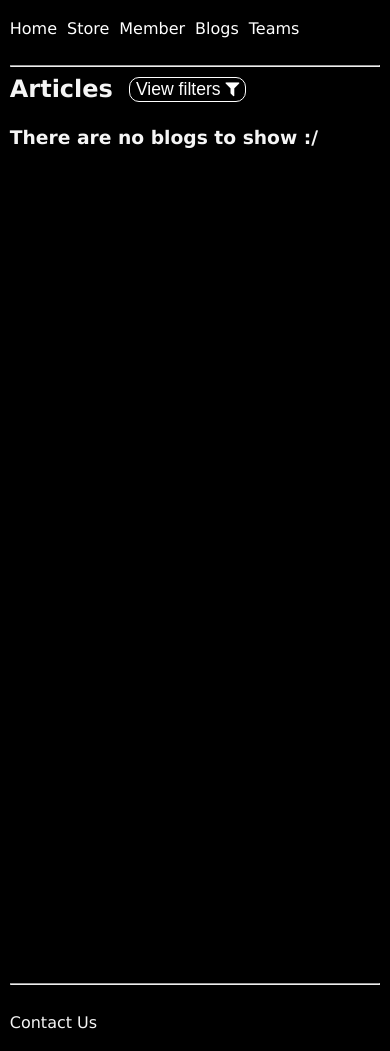
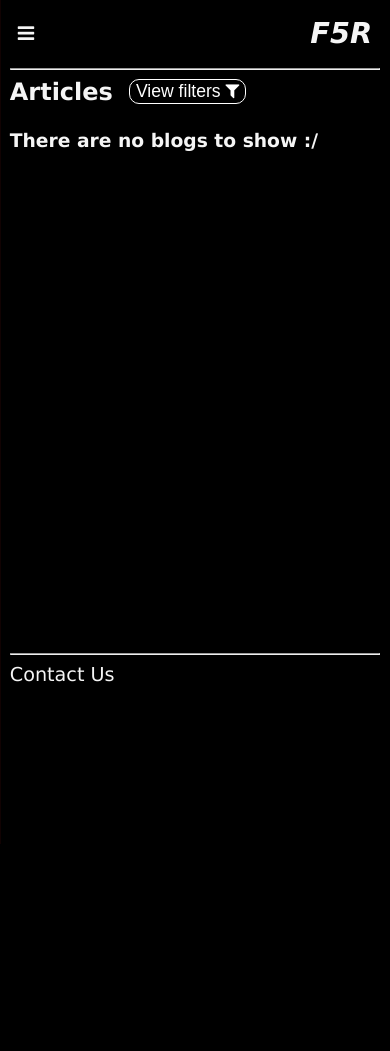
Before and after one commit to Bennm23/f5new, a Django app: page /blogs/ in a window 390 px wide. After the commit the page ends 844 px from the top, so only its background shows below. Run offline with Django 4.2, Linux system fonts and the light colour scheme; data that the repository does not hold is empty.

Commit message:
added mobile menu toggle button; added brand bar;

```diff
--- a/project/static/project/scripts.js
+++ b/project/static/project/scripts.js
@@ -8,3 +8,9 @@ function toggleSearchForm() {
     searchFormContainer.style.display = "none";
   }
 }
+
+// Toggle visibility of site menu on all pages.
+function toggleMenu() {
+  const nav = document.querySelector("nav");
+  nav.classList.toggle("open");
+}
--- a/project/static/project/styles.css
+++ b/project/static/project/styles.css
@@ -11,8 +11,7 @@ body {
 }
 
 .section {
-    min-height: 50vh;
-    padding-bottom: 4rem;
+    padding-bottom: 5rem;
 }
 
 .section * {
@@ -29,16 +28,64 @@ body {
     color: tomato;
 }
 
+nav {
+    position: fixed;
+    top: 0;
+    left: 0;
+    height: 100vh;
+    background: rgb(180, 30, 30);
+    z-index: 1;
+    transform: translateX(-100%);
+    transition: transform 0.3s ease;
+    display: flex;
+    flex-direction: row;
+    gap: 1rem;
+    padding: 1rem;
+}
+
+nav.open {
+    transform: translateX(0);
+}
+
+.brand_bar {
+    padding: 1rem .5rem .6rem .5rem;
+    display: flex;
+    justify-content: space-between;
+    align-items: center;
+}
+
+.brand_title h1 {
+    margin: 0;
+    font-size: 1.5rem;
+    font-size: 1.8em;
+    font-style: italic;
+}
+
+.toggle_button {
+    margin: 0;
+    font-size: 1.2em;
+    order: -1;
+}
+
+.close_button:hover {
+    cursor: pointer;
+}
+
+.toggle_button:hover {
+    cursor: pointer;
+}
+
 .navlist {
     display: flex;
-    flex-direction: row;
+    flex-direction: column;
     list-style-type: none;
-    padding: 1.2rem 0;
+    padding: 0;
     margin: 0;
+    gap: 1rem;
 }
 
 .navlist li {
-    margin-right: 10px;
+    font-size: 1.2em;
 }
 
 .navlist li a {
--- a/project/templates/base.html
+++ b/project/templates/base.html
@@ -32,7 +32,18 @@
             <li><a href="{% url 'blogs:home' %}">Blogs</a></li>
             <li><a href="{% url 'teams:home' %}">Teams</a></li>
         </ul>
+        <span class="close_button" onclick="toggleMenu()">X</span>
     </nav>
+
+    <div class="brand_bar">
+        <div class="toggle_button" onclick="toggleMenu()">
+            <i class="fa fa-bars" aria-hidden="true"></i>
+        </div>
+
+        <div class="brand_title">
+            <h1>F5R</h1>
+        </div>
+    </div>
 
     {% block content %}{% endblock %}
 
```
